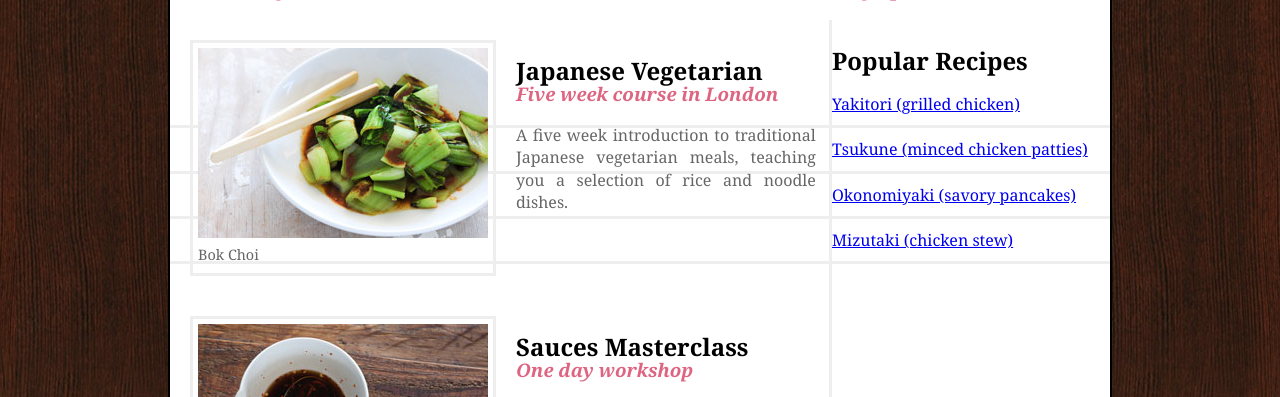
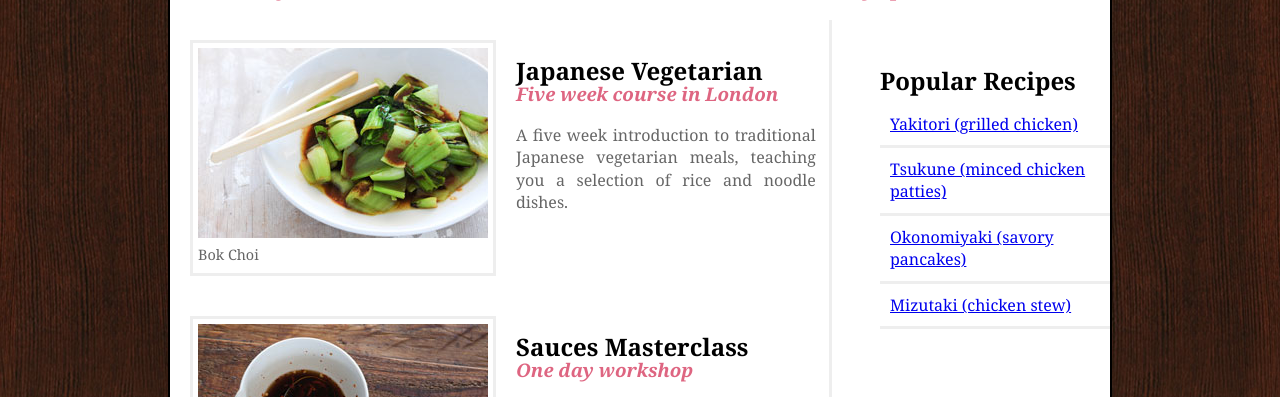
Before and after one commit to Rebcsi/2022-01-03_Yoko-konyhaja, a plain HTML site: page index.html in a window 1280 px wide. Shown: the part 352-749 px from the top of the page. Drawn offline with Linux system fonts and the light colour scheme.

Commit message:
11feladat

```diff
--- a/yoko.css
+++ b/yoko.css
@@ -121,3 +121,8 @@ section.contpage {
 	text-align: center;
 	font-size: 20px;
 }
+aside {
+width: 230px;
+margin-left: 20;
+float: right;
+}
```
